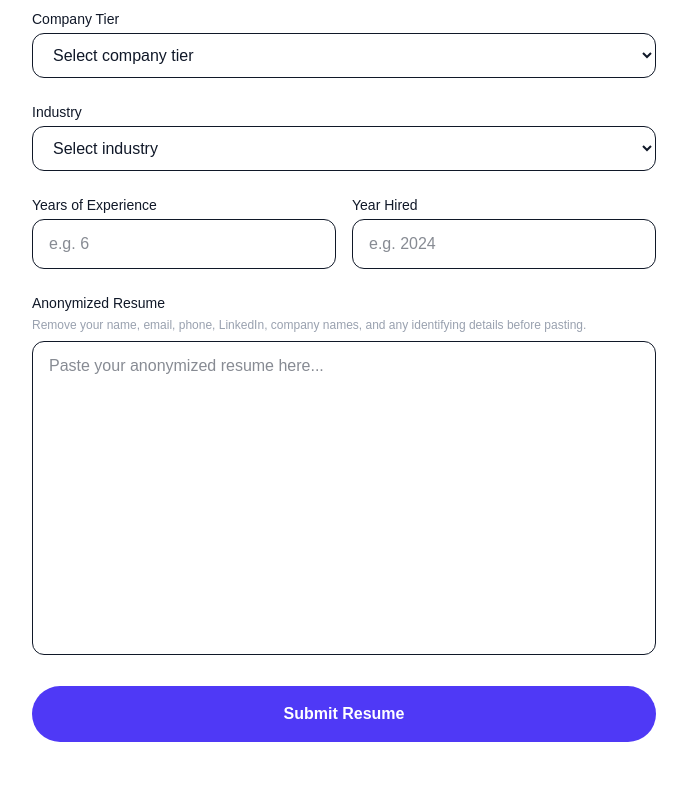
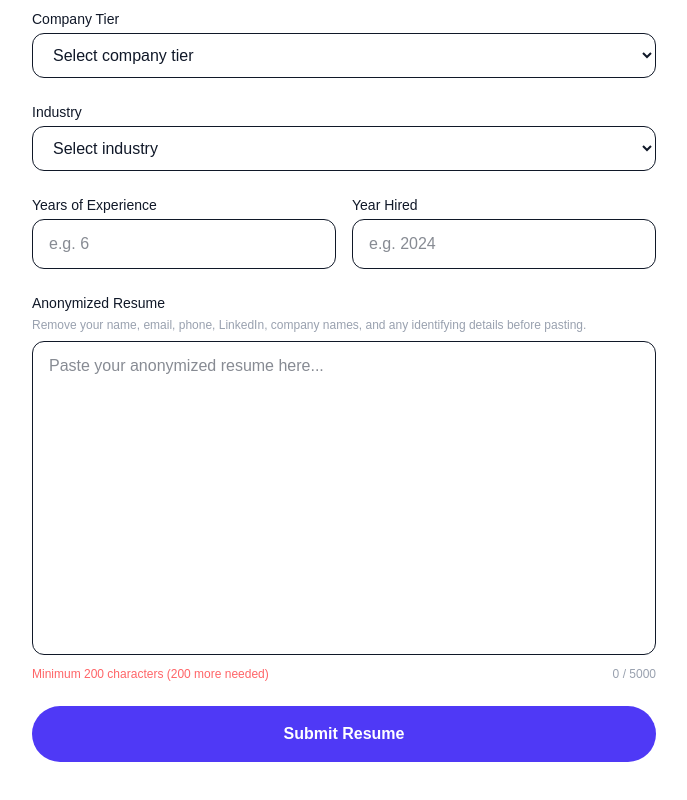
Before and after one commit to ramaraju3/landrfyi, a Next.js app: page /submit in a window 1280 px wide. Shown: the part 354-1154 px from the top of the page, without its empty margins (296-983 px from the left). Built offline with nearby package versions, Linux system fonts and the light colour scheme; no server answers.

Commit message:
add character counter and validation to submit form

```diff
--- a/app/submit/page.js
+++ b/app/submit/page.js
@@ -23,6 +23,11 @@ export default function Submit() {
     e.preventDefault();
     setLoading(true);
 
+    if (form.resume_text.length < 200) {
+  alert("Please add more detail to your resume — minimum 200 characters.");
+  setLoading(false);
+  return;
+}
     const { error } = await supabase.from("resumes").insert([{
       ...form,
       years_of_experience: parseInt(form.years_of_experience),
@@ -151,14 +156,32 @@ export default function Submit() {
   placeholder="Paste your anonymized resume here..."
   value={form.resume_text}
   onChange={handleChange}
-                className="w-full border px-4 py-3 rounded-xl outline-none focus:ring-2 focus:ring-indigo-300 resize-none"
+  className={`w-full border px-4 py-3 rounded-xl outline-none focus:ring-2 resize-none ${form.resume_text.length > 5000 ? "border-red-400 focus:ring-red-300" : "focus:ring-indigo-300"}`}
 />
+<div className="flex justify-between text-xs mt-1">
+  <span className={
+    form.resume_text.length < 200 ? "text-red-400" :
+    form.resume_text.length > 5000 ? "text-red-500 font-medium" :
+    "text-green-600"
+  }>
+    {form.resume_text.length < 200
+      ? `Minimum 200 characters (${200 - form.resume_text.length} more needed)`
+      : form.resume_text.length > 5000
+      ? `Too long — reduce by ${form.resume_text.length - 5000} characters to keep it meaningful`
+      : form.resume_text.length < 1000 ? "✓ Good"
+      : form.resume_text.length < 2500 ? "✓ Great"
+      : "✓ Perfect"}
+  </span>
+  <span className={form.resume_text.length > 5000 ? "text-red-500 font-medium" : "text-gray-400"}>
+    {form.resume_text.length} / 5000
+  </span>
+</div>
             </div>
 
             <button
               type="submit"
-              disabled={loading}
-              className="bg-indigo-600 text-white px-6 py-4 rounded-full font-semibold hover:bg-indigo-700 transition"
+              disabled={loading || form.resume_text.length > 5000}
+              className="bg-indigo-600 text-white px-6 py-4 rounded-full font-semibold hover:bg-indigo-700 transition disabled:opacity-50 disabled:cursor-not-allowed"
             >
               {loading ? "Submitting..." : "Submit Resume"}
             </button>
```
Lines whose indentation alone changed are shown as unchanged.
